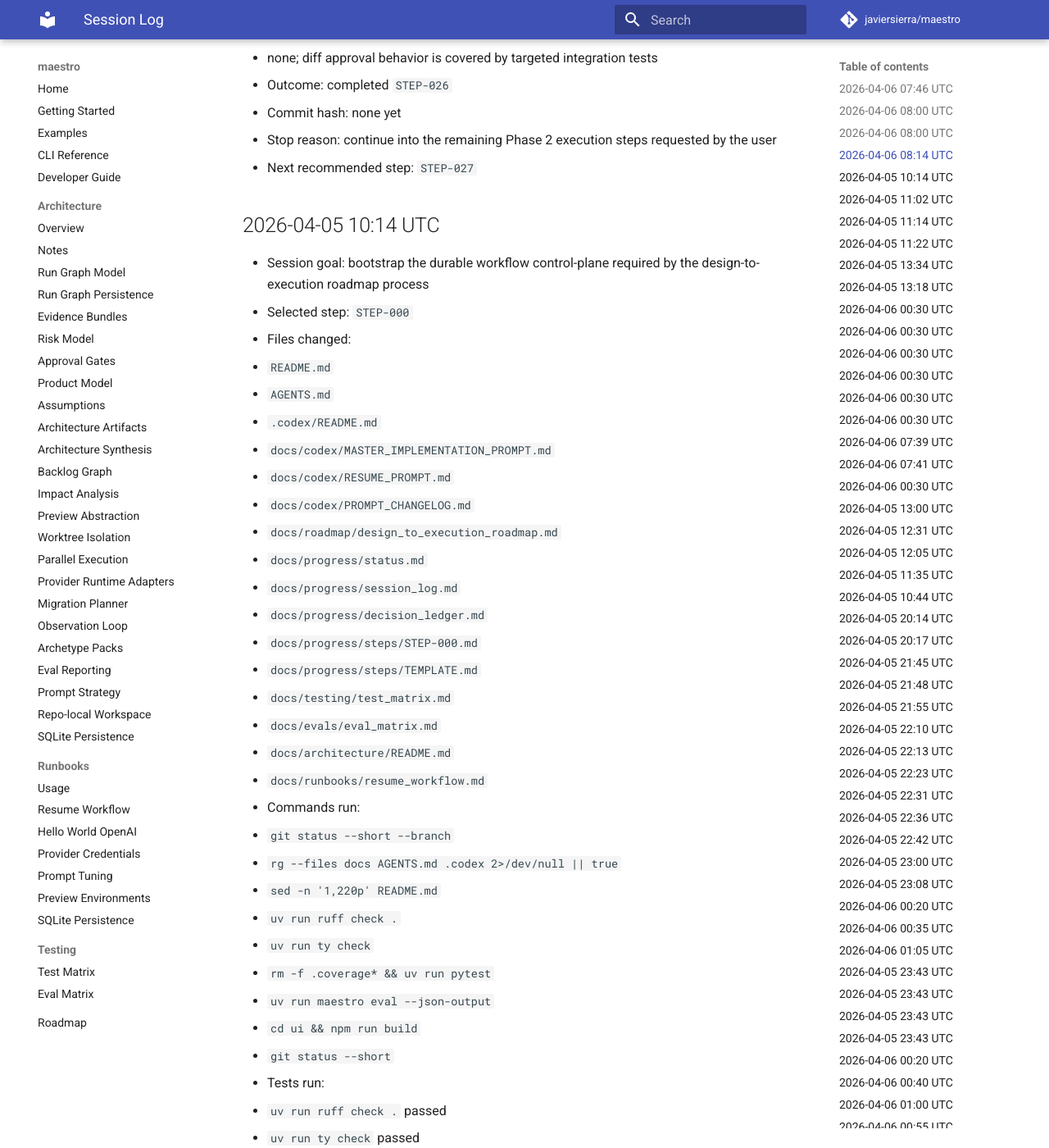
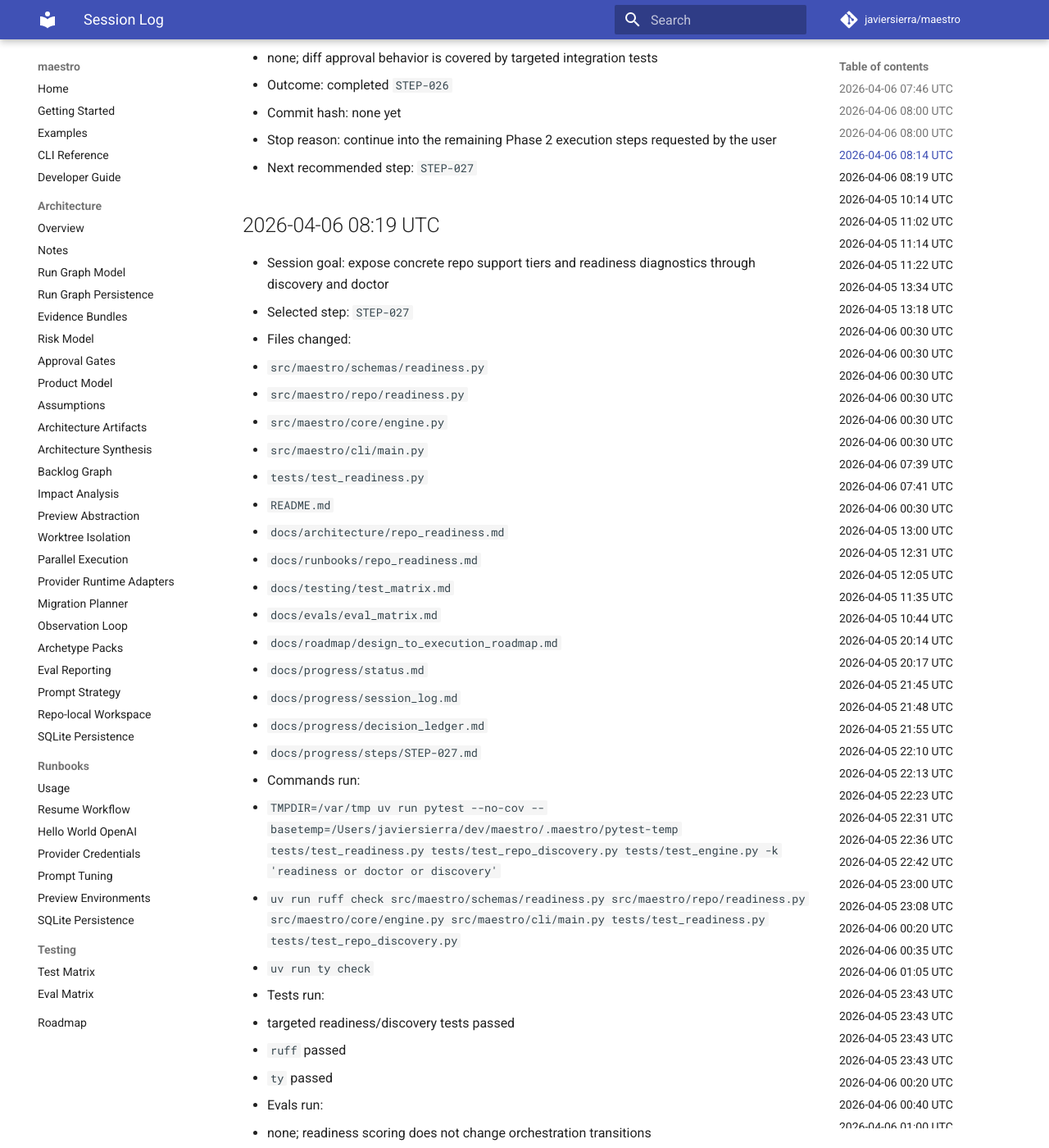
Before and after one commit to javess/maestro, an MkDocs documentation site: the page built from docs/progress/session_log.md, in a window 1280 px wide and 1400 px high, scrolled down 6029 px. Shown: the whole window at 82% size. Built offline with MkDocs 1.6.1 and Material for MkDocs 9.7.7, drawn with Linux system fonts in a browser that asks for light colours; comment, search, counter and statistics services are not loaded; some of the changed text lies outside the part shown.

Commit message:
feat: add repo readiness scoring (STEP-027)

```diff
--- a/docs/progress/session_log.md
+++ b/docs/progress/session_log.md
@@ -159,6 +159,41 @@
 - Commit hash: none yet
 - Stop reason: continue into the remaining Phase 2 execution steps requested by the user
 - Next recommended step: `STEP-027`
+
+## 2026-04-06 08:19 UTC
+
+- Session goal: expose concrete repo support tiers and readiness diagnostics through discovery and doctor
+- Selected step: `STEP-027`
+- Files changed:
+  - `src/maestro/schemas/readiness.py`
+  - `src/maestro/repo/readiness.py`
+  - `src/maestro/core/engine.py`
+  - `src/maestro/cli/main.py`
+  - `tests/test_readiness.py`
+  - `README.md`
+  - `docs/architecture/repo_readiness.md`
+  - `docs/runbooks/repo_readiness.md`
+  - `docs/testing/test_matrix.md`
+  - `docs/evals/eval_matrix.md`
+  - `docs/roadmap/design_to_execution_roadmap.md`
+  - `docs/progress/status.md`
+  - `docs/progress/session_log.md`
+  - `docs/progress/decision_ledger.md`
+  - `docs/progress/steps/STEP-027.md`
+- Commands run:
+  - `TMPDIR=/var/tmp uv run pytest --no-cov --basetemp=/Users/javiersierra/dev/maestro/.maestro/pytest-temp tests/test_readiness.py tests/test_repo_discovery.py tests/test_engine.py -k 'readiness or doctor or discovery'`
+  - `uv run ruff check src/maestro/schemas/readiness.py src/maestro/repo/readiness.py src/maestro/core/engine.py src/maestro/cli/main.py tests/test_readiness.py tests/test_repo_discovery.py`
+  - `uv run ty check`
+- Tests run:
+  - targeted readiness/discovery tests passed
+  - `ruff` passed
+  - `ty` passed
+- Evals run:
+  - none; readiness scoring does not change orchestration transitions
+- Outcome: completed `STEP-027`
+- Commit hash: none yet
+- Stop reason: continue into the remaining Phase 2 execution steps requested by the user
+- Next recommended step: `STEP-028`
 
 ## 2026-04-05 10:14 UTC
 
```
Also changed, not shown: README.md (+1 -0 lines), docs/architecture/repo_readiness.md (added, +31 -0 lines), docs/evals/eval_matrix.md (+5 -0 lines), docs/progress/decision_ledger.md (+4 -0 lines), docs/progress/status.md (+1 -1 lines), docs/progress/steps/STEP-027.md (added, +54 -0 lines), docs/roadmap/design_to_execution_roadmap.md (+1 -1 lines), docs/runbooks/repo_readiness.md (added, +28 -0 lines), docs/testing/test_matrix.md (+5 -0 lines), 5 other files.
